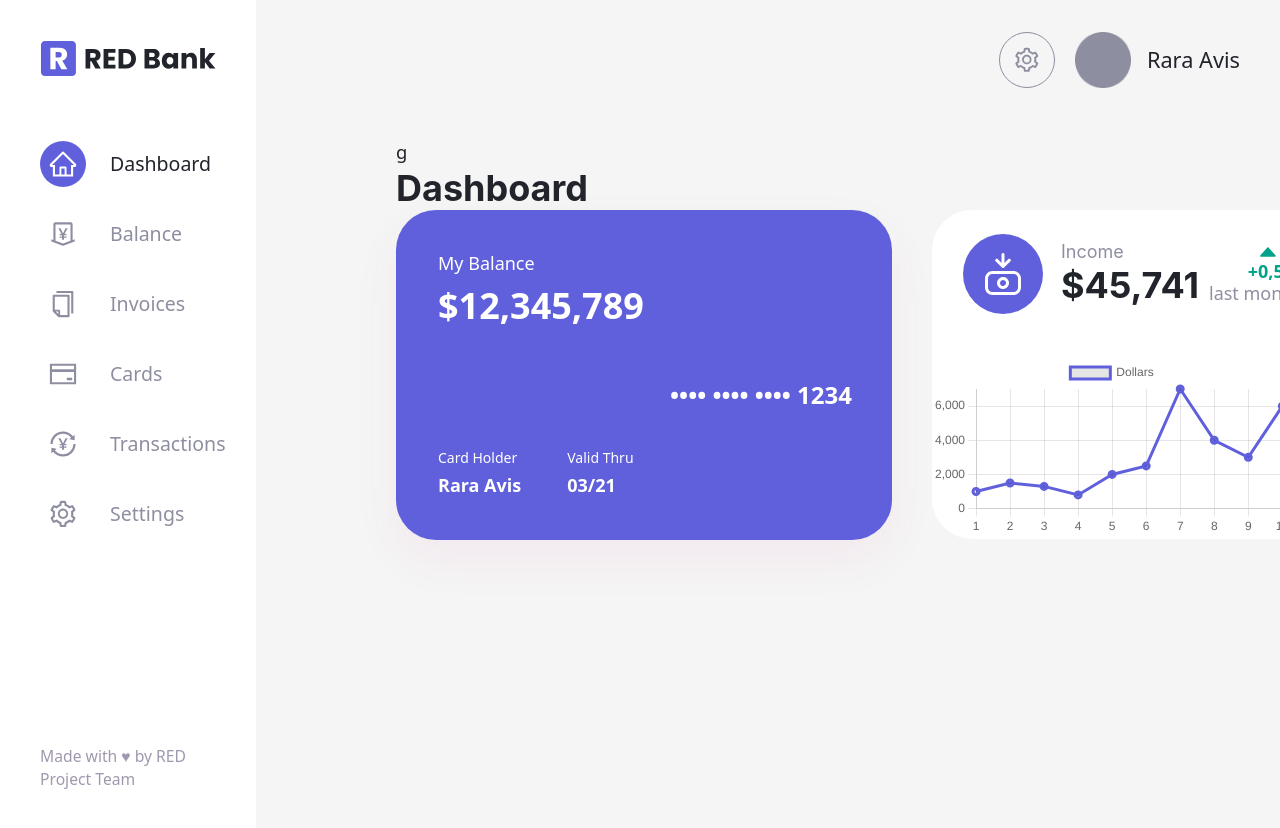
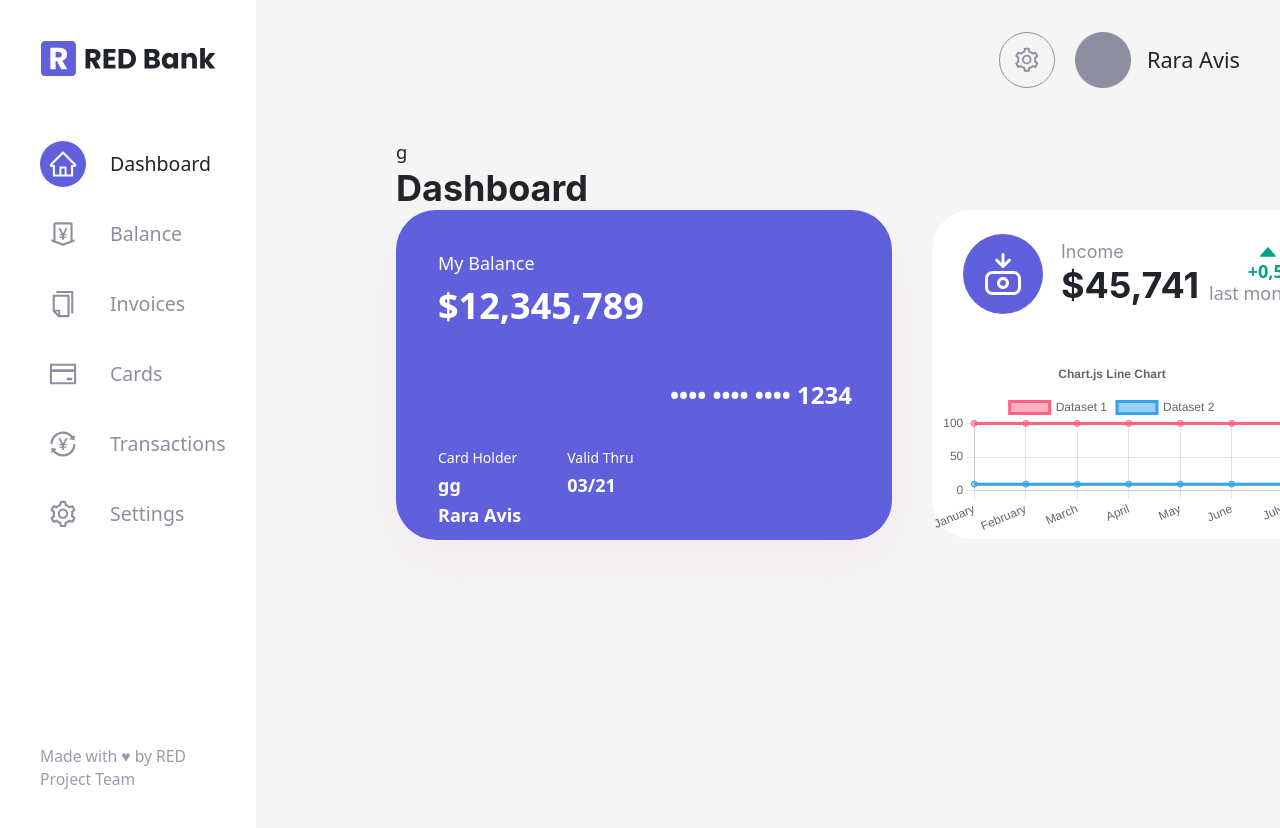
Before and after one commit to ratnov2/broker, a Next.js app: page / in a window 1280 px wide. Shown: the top 828 px of the page. Built offline with nearby package versions, Linux system fonts and the light colour scheme; no server answers.

Commit message:
LineChart with the fake data

```diff
--- a/app/components/screens/dashboard/LineChart.js
+++ /dev/null
@@ -1,8 +0,0 @@
-import { Chart as ChartJS } from 'chart.js/auto'
-import { Line } from 'react-chartjs-2'
-
-function LineChart({ chartData }) {
-	return <Line data={chartData} />
-}
-
-export default LineChart
--- /dev/null
+++ b/app/components/screens/dashboard/LineChart.tsx
@@ -0,0 +1,61 @@
+import {
+	CategoryScale,
+	Chart as ChartJS,
+	Legend,
+	LineElement,
+	LinearScale,
+	PointElement,
+	Title,
+	Tooltip
+} from 'chart.js'
+import { Line } from 'react-chartjs-2'
+
+ChartJS.register(
+	CategoryScale,
+	LinearScale,
+	PointElement,
+	LineElement,
+	Title,
+	Tooltip,
+	Legend
+)
+
+const options = {
+	responsive: true,
+	plugins: {
+		legend: {
+			position: 'top' as const
+		},
+		title: {
+			display: true,
+			text: 'Chart.js Line Chart'
+		}
+	}
+}
+
+const labels = ['January', 'February', 'March', 'April', 'May', 'June', 'July']
+
+export const data = {
+	labels,
+	datasets: [
+		{
+			label: 'Dataset 1',
+			data: labels.map(() => 100),
+			borderColor: 'rgb(255, 99, 132)',
+			backgroundColor: 'rgba(255, 99, 132, 0.5)'
+		},
+		{
+			label: 'Dataset 2',
+			data: labels.map(() => 10),
+			borderColor: 'rgb(53, 162, 235)',
+			backgroundColor: 'rgba(53, 162, 235, 0.5)'
+		}
+	]
+}
+
+type LineChartProps = { chartData: any }
+function LineChart({ chartData }: LineChartProps) {
+	return <Line options={options} data={data} />
+}
+
+export default LineChart
--- a/app/components/screens/dashboard/card/card.tsx
+++ b/app/components/screens/dashboard/card/card.tsx
@@ -23,7 +23,7 @@
 						<div className={styles.number}>{cardNumber}</div>
 						<div className={styles.data}>
 							<div className={styles.holder}>
-								<span>Card Holder</span>
+								<span>Card Holder</span>gg
 								<p>{cardHolder}</p>
 							</div>
 							<div className={styles.thru}>
```
Also changed, not shown: 1 other file (tests, documents, lock files or other folders).
